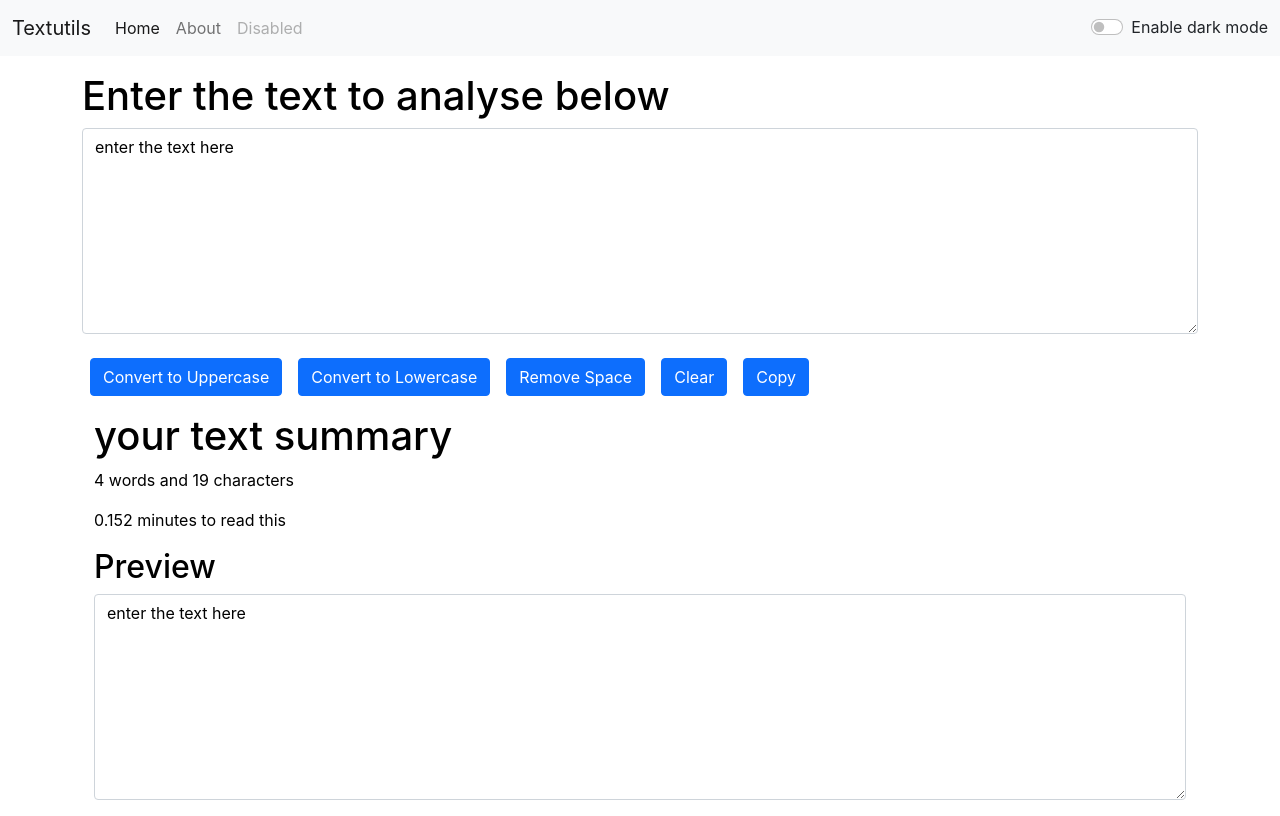
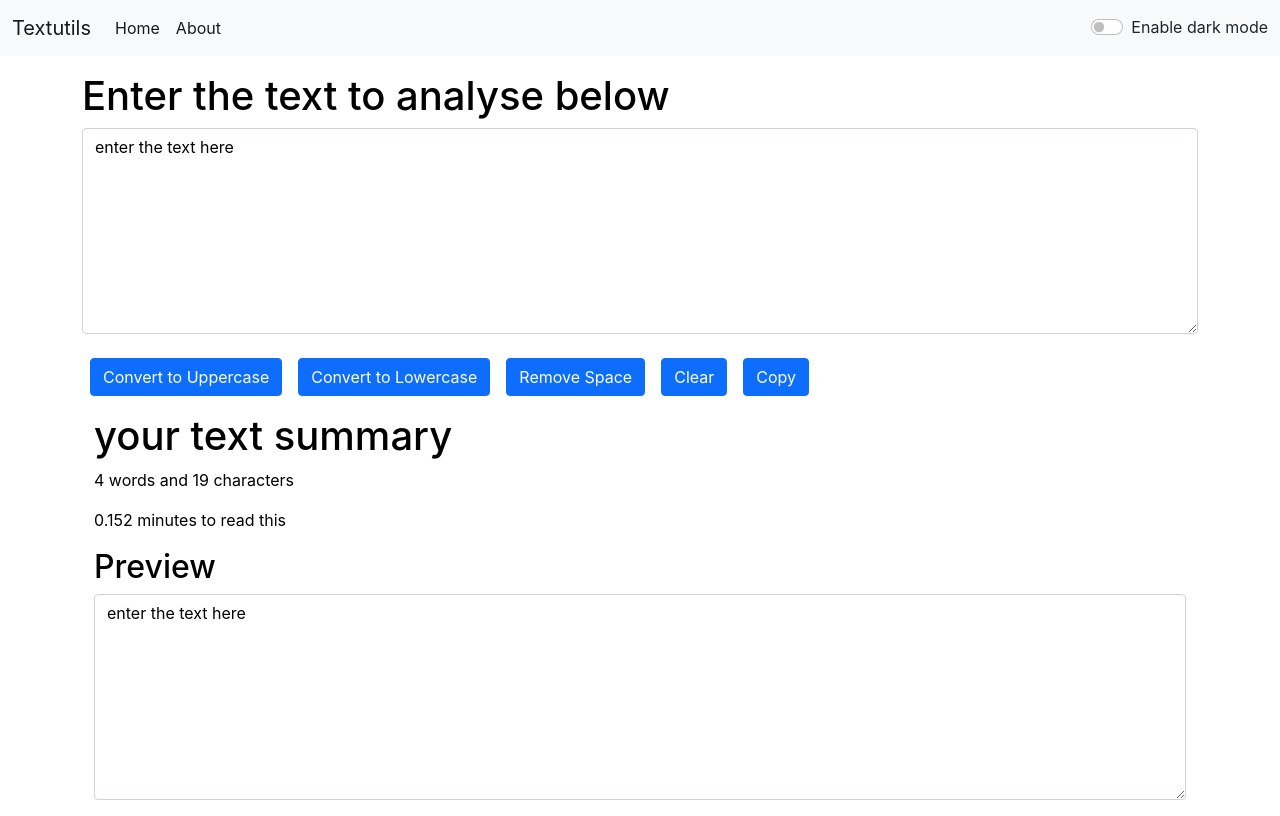
Before and after one commit to Kartikgupta666/text-utils, a React (Create React App) app: page / in a window 1280 px wide. Built offline with nearby package versions, Linux system fonts and the light colour scheme.

Commit message:
final code uploaded

```diff
--- a/src/App.js
+++ b/src/App.js
@@ -48,10 +48,10 @@ function App() {
         <Alert alert={alert} />
         <div className="container my-3">
           <Routes>
+{/* exact path is used to match exact file path and react do partial matching thats why we used this {exact path} keyword */}
+            <Route exact path="/" element={<Textform mode={mode} showAlert={showAlert} heading="Enter the text to analyse below" />} />
 
-            <Route path="/" element={<Textform mode={mode} showAlert={showAlert} heading="Enter the text to analyse below" />} />
-
-            <Route path='/about' element={<About />} />
+            <Route exact path='/about' element={<About />} />
 
           </Routes>
         </div>
--- a/src/component/Navbar.js
+++ b/src/component/Navbar.js
@@ -15,12 +15,12 @@ export default function Navbar(props) {
                                 <Link className="nav-link active" aria-current="page" to="/">Home</Link>
                             </li>
                             <li className="nav-item">
-                                <Link className="nav-link" to="/about">About</Link>
+                                <Link className="nav-link active" to="/about">About</Link>
                             </li>
 
-                            <li className="nav-item">
+                            {/* <li className="nav-item">
                                 <Link className="nav-link disabled" to="/" tabIndex="-1" aria-disabled="true">Disabled</Link>
-                            </li>
+                            </li> */}
                         </ul>
                         <div className={`form-check form-switch text-${props.mode === 'light' ? 'dark' : 'light'}`}>
                             <input className="form-check-input" type="checkbox" onClick={props.toggelmode} id="flexSwitchCheckDefault" />
```
